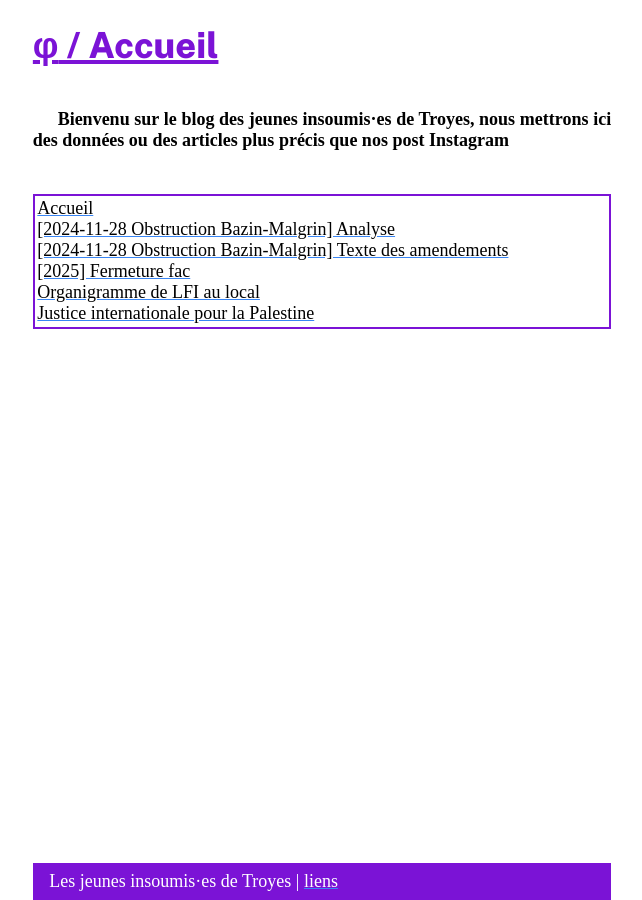
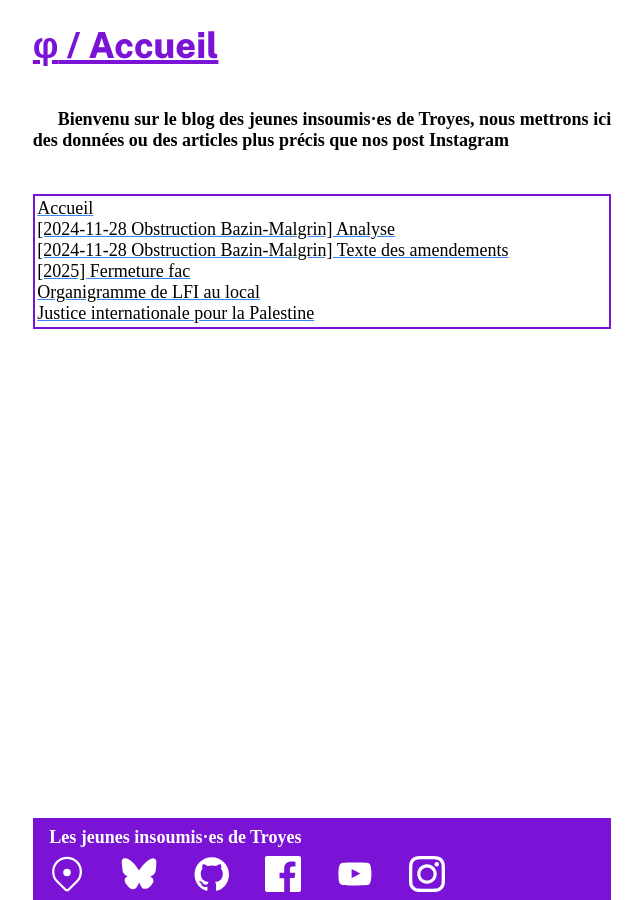
Before and after one commit to jitroyes/jitroyes.github.io, a Jekyll site: the page built from index.md, in a window 1280 px wide. Shown: the whole page, without its empty margins (318-960 px from the left). Built offline with Jekyll 4.4.1, drawn with Linux system fonts in a browser that asks for light colours; some web fonts are replaced; our own code applies the rules of GitHub Pages for plain Markdown files.

Commit message:
Add external links in footer

```diff
--- a/_layouts/default.html
+++ b/_layouts/default.html
@@ -27,7 +27,58 @@
 		{%- endfor %}
 	</ul>
 
-	<footer>Les jeunes insoumis·es de Troyes | <a href="https://linktr.ee/jitroyes">liens</a></footer>
+	<!-- <footer>Les jeunes insoumis·es de Troyes | <a href="https://linktr.ee/jitroyes">liens</a></footer> -->
+	<footer>Les jeunes insoumis·es de Troyes
+		<div id=extLinks>
+			<a target=_blank href="https://actionpopulaire.fr/groupes/e5b88d81-1ec3-4c50-a2ff-7f180373177f/">
+				<svg xmlns="http://www.w3.org/2000/svg" viewBox="0 0 24 24">
+					<title>Action populaire</title>
+					<circle cx="12" cy="11" r="2.5" />
+					<path
+						d="M6 4.5a8.5 8.5 0 0112 0 8.5 8.5 0 010 12l-5.4 5.4a.9.9 0 01-1.2 0L6 16.5a8.5 8.5 0 010-12ZM19.1 3.4C15.2-.5 8.9-.5 5 3.4 1.1 7.3 1.1 13.6 5 17.5l5.4 5.4a2.4 2.4 0 003.3 0l5.4-5.4C23 13.6 23 7.3 19.1 3.4Z">
+				</svg>
+			</a>
+			<a target="_blank" href="https://bsky.app/profile/jitroyes.bsky.social">
+				<svg viewBox="0 0 24 24">
+					<title>Bluesky</title>
+					<path
+						d="M3.2 1.5a2.5 2.5 0 00-1.6.2c-.5.2-.8.8-.9 1.2-.2.5-.2.9-.2 1.3s.1 1.7.3 3c.1.7.1 1.3.2 1.9.1.5.1 1 .2 1.2C1.7 12 3 13 4.5 13.5c-.6.3-1.2.7-1.6 1.2-.4.6-.6 1.4-.3 2.3.3.9.9 1.9 2 3.1 1.1 1.3 2.2 1.9 3.2 2 1.1.1 1.9-.4 2.5-1.1s1-1.6 1.4-2.5c.2-.4.3-.7.4-1a22 22 0 00.3.9c.3.8.7 1.7 1.3 2.4.6.7 1.4 1.2 2.4 1.1 1 0 2.2-.6 3.5-1.8 1-1 1.6-1.9 1.9-2.8.2-.8.1-1.6-.3-2.3-.4-.6-1-1.1-1.7-1.4 1.6-.4 3-1.4 3.5-3.2.1-.2.1-.7.2-1.2a65 65 0 00.2-1.9c.1-1.3.2-2.7.2-3 0-.4-.1-.8-.2-1.3-.1-.4-.4-1-.9-1.2a2.5 2.5 0 00-1.6-.2c-.8.1-1.7.5-2.9 1.4l.2.3L18 3c-1.3.9-2.7 2.3-3.8 3.7A27 27 0 0012 9.7 27 27 0 009.9 6.6C8.8 5.2 7.4 3.8 6.1 2.9 4.8 2 3.9 1.6 3.2 1.5Z" />
+				</svg>
+			</a>
+			<a target="_blank" href="https://github.com/jitroyes/">
+				<svg viewBox="0 0 24 24">
+					<title>Github</title>
+					<path
+						d="M12.5.75C6.146.75 1 5.896 1 12.25c0 5.089 3.292 9.387 7.863 10.91.575.101.79-.244.79-.546 0-.273-.014-1.178-.014-2.142-2.889.532-3.636-.704-3.866-1.35-.13-.331-.69-1.352-1.18-1.625-.402-.216-.977-.748-.014-.762.906-.014 1.553.834 1.769 1.179 1.035 1.74 2.688 1.25 3.349.948.1-.747.402-1.25.733-1.538-2.559-.287-5.232-1.279-5.232-5.678 0-1.25.445-2.285 1.178-3.09-.115-.288-.517-1.467.115-3.048 0 0 .963-.302 3.163 1.179.92-.259 1.897-.388 2.875-.388.977 0 1.955.13 2.875.388 2.2-1.495 3.162-1.179 3.162-1.179.633 1.581.23 2.76.115 3.048.733.805 1.179 1.825 1.179 3.09 0 4.413-2.688 5.39-5.247 5.678.417.36.776 1.05.776 2.128 0 1.538-.014 2.774-.014 3.162 0 .302.216.662.79.547C20.709 21.637 24 17.324 24 12.25 24 5.896 18.854.75 12.5.75Z" />
+				</svg>
+			</a>
+			<a target="_blank" href="https://www.facebook.com/people/Jitroyes-Lfi/61571488727153/">
+				<svg viewBox="0 0 24 24">
+					<title>Facebook</title>
+					<path
+						d="m12.8 24H1.3C.6 24 0 23.4 0 22.7V1.3C0 .6.6 0 1.3 0L22.7 0c.7 0 1.3.6 1.3 1.3V22.7c0 .7-.6 1.3-1.3 1.3H16.6V14.7h3.1l.5-3.6H16.6V8.8c0-1 .3-1.8 1.8-1.8h1.9V3.8c-.3 0-1.5-.1-2.8-.1-2.8 0-4.7 1.7-4.7 4.8v2.7H9.7v3.6h3.1v9.3z" />
+				</svg>
+			</a>
+			<a target="_blank" href="https://www.youtube.com/@JITroyes">
+				<svg viewBox="0 0 24 24">
+					<title>Youtube</title>
+					<path
+						d="m9.75 14.8 0-6.17c2.19 1.03 3.89 2.03 5.9 3.1-1.66.92-3.7 1.95-5.9 3.07m12.21-9.24c-.38-.5-1.02-.89-1.71-1.01-2.02-.38-14.59-.38-16.61 0-.55.1-1.04.35-1.46.74-1.77 1.65-1.22 10.47-.79 11.9.18.62.41 1.07.7 1.36.38.39.89.65 1.49.77 1.66.34 10.21.54 16.63.05.59-.1 1.12-.38 1.53-.78 1.64-1.64 1.53-10.96.21-13.03" />
+				</svg>
+			</a>
+			<a target="_blank" href="https://instagram.com/ji_troyes/">
+				<svg viewBox="0 0 24 24">
+					<title>Instagram</title>
+					<path fill-rule="evenodd" clip-rule="evenodd"
+						d="M12 18.5c3.6 0 6.5-2.9 6.5-6.5S15.6 5.5 12 5.5 5.5 8.4 5.5 12s2.9 6.5 6.5 6.5Zm0-2.1c2.4 0 4.4-2 4.4-4.4s-2-4.4-4.4-4.4-4.4 2-4.4 4.4 2 4.4 4.4 4.4Z" />
+					<circle cx="18.5" cy="5.5" r="1.5" />
+					<path fill-rule="evenodd" clip-rule="evenodd"
+						d="M.7 3.6C0 5 0 6.8 0 10.5v3c0 3.7 0 5.5.7 6.9.6 1.3 1.6 2.3 2.9 2.9 1.4.7 3.2.7 6.9.7h3c3.7 0 5.5 0 6.9-.7 1.3-.6 2.3-1.6 2.9-2.9.7-1.4.7-3.2.7-6.9v-3c0-3.7 0-5.5-.7-6.9-.6-1.3-1.6-2.3-2.9-2.9C19 0 17.2 0 13.5 0h-3C6.8 0 5 0 3.6.7 2.3 1.3 1.3 2.3.7 3.6ZM13.5 2.2h-3c-1.9 0-3.2 0-4.1.1-1 0-1.5.2-1.8.4-.9.4-1.5 1-1.9 1.9-.2.3-.4.8-.4 1.8-.1.9-.1 2.2-.1 4.1v3c0 1.9 0 3.2.1 4.1 0 1 .2 1.5.4 1.8.4.9 1 1.5 1.9 1.9.3.2.8.4 1.8.4.9.1 2.2.1 4.1.1h3c1.9 0 3.2 0 4.1-.1 1 0 1.5-.2 1.8-.4.9-.4 1.5-1 1.9-1.9.2-.3.4-.8.4-1.8.1-.9.1-2.2.1-4.1v-3c0-1.9 0-3.2-.1-4.1 0-1-.2-1.5-.4-1.8-.4-.9-1-1.5-1.9-1.9-.3-.2-.8-.4-1.8-.4-.9-.1-2.2-.1-4.1-.1Z" />
+				</svg>
+			</a>
+		</div>
+	</footer>
+
 </body>
 
 </html>
--- a/style.css
+++ b/style.css
@@ -100,6 +100,7 @@ footer {
 	padding: 1ex 2ex;
 	background: #7b13d6;
 	color: white;
+	font-weight: bold;
 }
 
 ul#links {
@@ -108,3 +109,18 @@ ul#links {
 	list-style: none;
 	padding: .3ex;
 }
+
+#extLinks {
+	display: flex;
+	width: 100%;
+	flex-direction: row;
+	justify-content: flex-start;
+	gap: 2em;
+	margin-top: 1ex;
+}
+
+#extLinks svg {
+	display: block;
+	width: 2em;
+	fill: white;
+}
```
